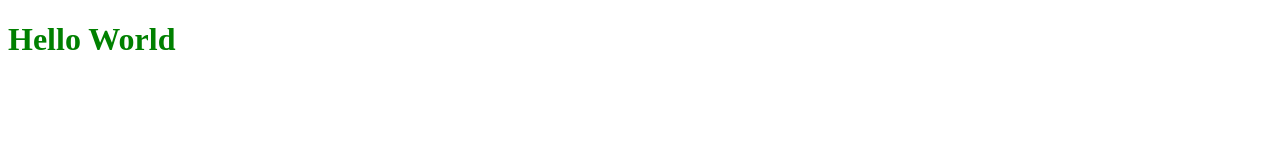
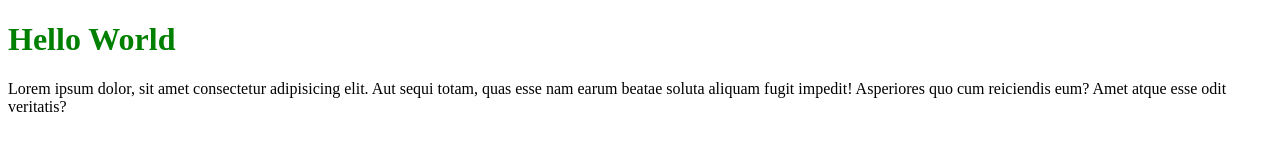
Before and after one commit to chloe362/hello_world, a plain HTML site: page index.html in a window 1280 px wide. Drawn offline with Linux system fonts and the light colour scheme.

Commit message:
add paragraph

```diff
--- a/index.html
+++ b/index.html
@@ -8,6 +8,7 @@
 </head>
 <body>
     <h1>Hello World </h1>
+    <p>Lorem ipsum dolor, sit amet consectetur adipisicing elit. Aut sequi totam, quas esse nam earum beatae soluta aliquam fugit impedit! Asperiores quo cum reiciendis eum? Amet atque esse odit veritatis?</p>
 </body>
 <script src="./js/app.js"></script>
 </html>
```
